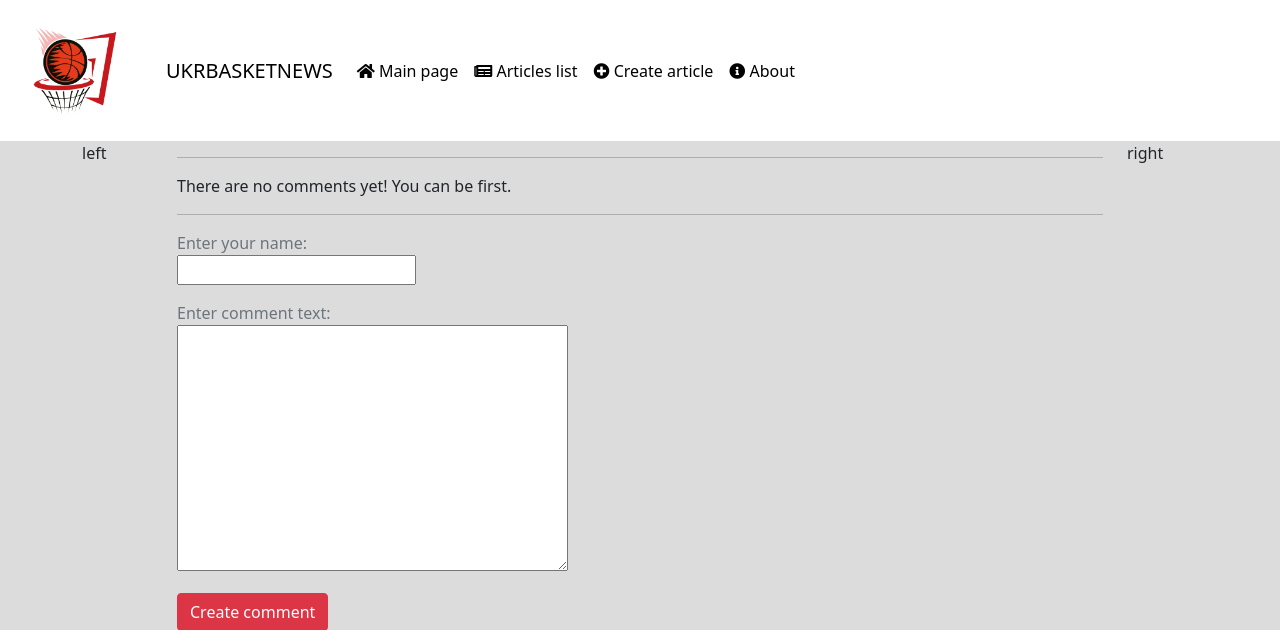
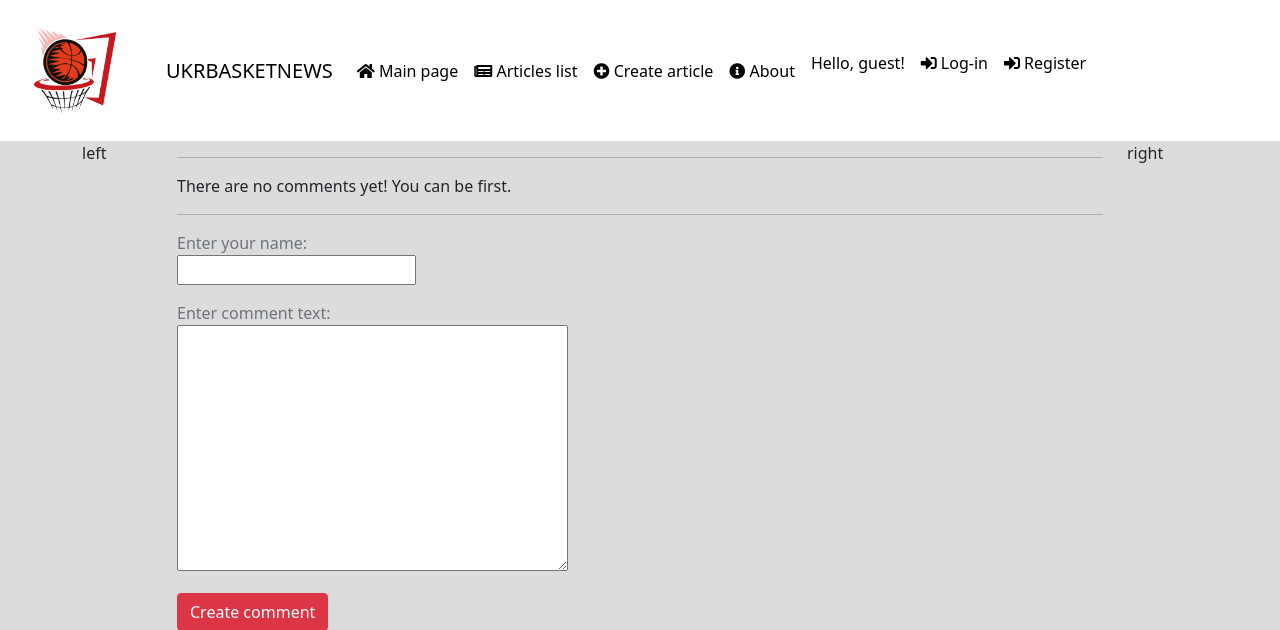
Before and after one commit to MaksymZlobin/Django_project, a Django app: template ukrbasketnews/news/templates/news/detail.html in a window 1280 px wide. Shown: the top 630 px of the page. Run offline with Django 3.2, Linux system fonts and the light colour scheme; the template is opened without the code that fills it: values that come from a table or form of the project are taken from there, others are empty; parts of the project's set-up code (start-up, migrations or seed data) failed here and were passed over; some libraries are stand-ins or nearby versions.

Commit message:
Login view added. URLs updated. CUSTOM_REDIRECT_URL, LOGOUT_REDIRECT_URL, LOGIN_REDIRECT_URL created in settings. Login template created and other templates modified.

```diff
--- a/ukrbasketnews/news/forms.py
+++ b/ukrbasketnews/news/forms.py
@@ -15,3 +15,9 @@ class CommentForm(ModelForm):
     class Meta:
         model = Comment
         fields = ['article', 'author_name', 'comment_text']
+
+
+class UserLoginForm(ModelForm):
+    class Meta:
+        model = User
+        fields = ['email', 'password']
--- a/ukrbasketnews/news/templates/base.html
+++ b/ukrbasketnews/news/templates/base.html
@@ -19,7 +19,7 @@
     </button>
 
     <div class="collapse navbar-collapse" id="navbarSupportedContent">
-        <ul class="navbar-nav mr-auto">
+        <ul class="navbar-nav mr-auto mt-2 mt-lg-0">
             <li class="nav-item active">
                 <a class="nav-link text-black" href="{% url 'news:main' %}"><i class="fas fa-home"></i> Main page</a>
             </li>
@@ -32,6 +32,32 @@
             <li class="nav-item">
                 <a class="nav-link text-black" href="{% url 'news:about' %}"><i class="fas fa-info-circle"></i> About</a>
             </li>
+        </ul>
+        <ul class="navbar-nav mr-auto mt-2 mt-lg-0">
+            {% if user.is_authenticated %}
+
+            <p>Hello, {{ user.email }}!</p>
+
+                <li class="nav-item">
+                    <a class="nav-link text-black" href=""><i class="fas fa-sign-in-alt"></i>
+                        Profile</a>
+                </li>
+                <li class="nav-item">
+                    <a class="nav-link text-black" href="{% url 'news:logout' %}"><i class="fas fa-sign-in-alt"></i>
+                        Log-out</a>
+                </li>
+            {% else %}
+                <li class="nav-item">
+                    <p class="nav-link text-black">Hello, guest!</p>
+                </li>
+                <li class="nav-item">
+                    <a class="nav-link text-black" href="{% url 'news:login' %}"><i class="fas fa-sign-in-alt"></i>
+                        Log-in</a>
+                </li>
+                <li class="nav-item">
+                    <a class="nav-link text-black" href=""><i class="fas fa-sign-in-alt"></i> Register</a>
+                </li>
+            {% endif %}
         </ul>
     </div>
 </nav>
--- a/ukrbasketnews/news/urls.py
+++ b/ukrbasketnews/news/urls.py
@@ -1,3 +1,4 @@
+from django.contrib.auth.views import LogoutView
 from django.urls import path
 
 from news import views
@@ -12,4 +13,6 @@ urlpatterns = [
     path('articles/create-article/', views.CreateArticleView.as_view(), name='create_article'),
     path('page-not-found/', views.NotFoundView.as_view(), name='page_not_found'),
     path('bad-request/', views.BadRequestView.as_view(), name='bad_request'),
+    path('login/', views.UserLoginView.as_view(), name='login'),
+    path('logout/', views.LogoutView.as_view(), name='logout'),
 ]
--- a/ukrbasketnews/ukrbasketnews/settings.py
+++ b/ukrbasketnews/ukrbasketnews/settings.py
@@ -128,3 +128,7 @@ MEDIA_URL = '/media/'
 DEFAULT_AUTO_FIELD = 'django.db.models.BigAutoField'
 
 AUTH_USER_MODEL = 'news.User'
+
+CUSTOM_REDIRECT_URL = 'news:main'
+LOGIN_REDIRECT_URL = CUSTOM_REDIRECT_URL
+LOGOUT_REDIRECT_URL = CUSTOM_REDIRECT_URL
```
Also changed, not shown: ukrbasketnews/news/templates/news/login.html (added, +10 -0 lines), ukrbasketnews/news/views.py (+7 -2 lines).
